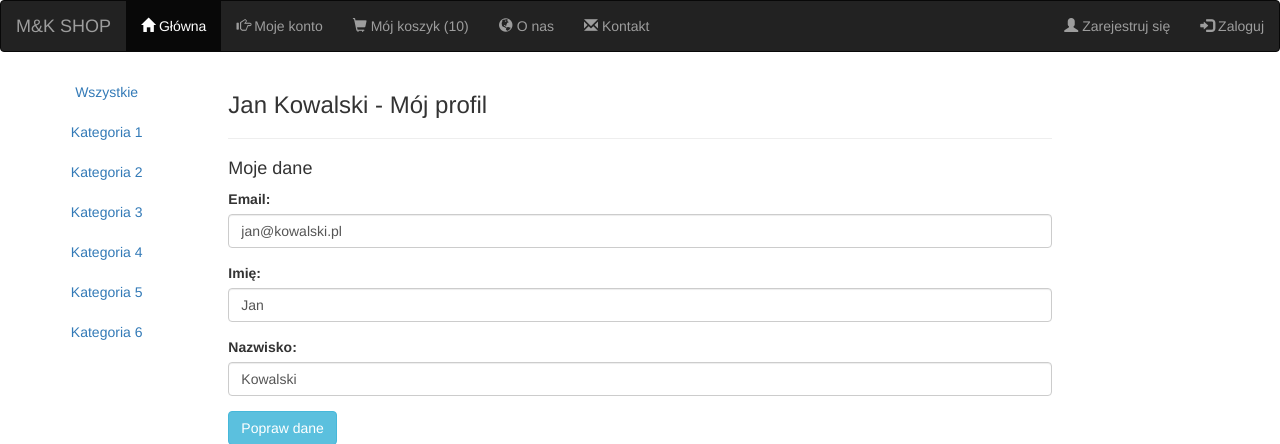
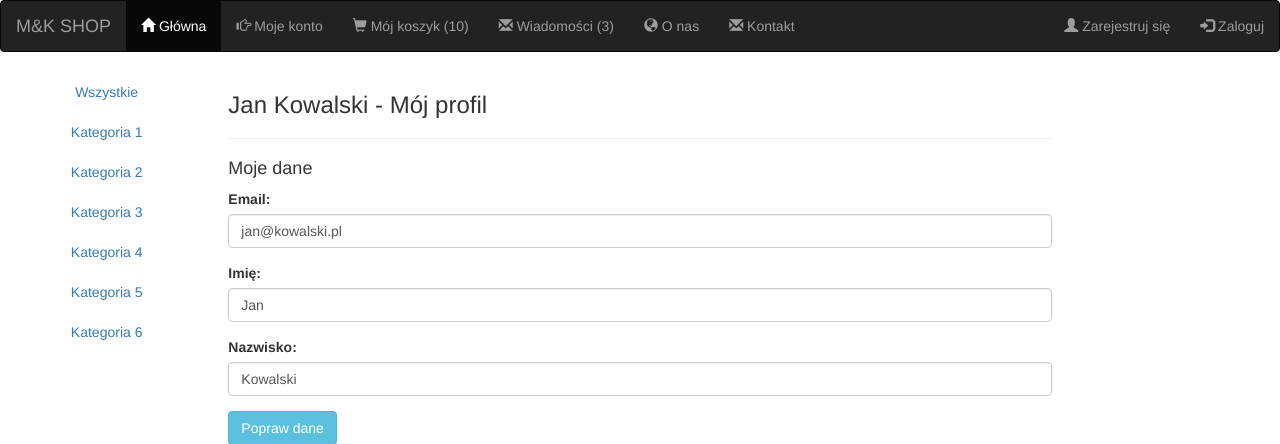
Before and after one commit to Karol-Szalwinski/M-K_SHOP, a PHP site: page /shop/user.php in a window 1280 px wide. Shown: the top 444 px of the page. Run offline with PHP 8.4, Linux system fonts and the light colour scheme.

Commit message:
Podstrona Wiadomości dla usera

```diff
--- a/shop/header.php
+++ b/shop/header.php
@@ -18,6 +18,7 @@ require_once __DIR__ . '/../src/required.php';
       <!--li><a href="#"><span class="glyphicon glyphicon-hand-right"></span> Nowe produkty</a></li-->
       <li><a href="user.php"><span class="glyphicon glyphicon-hand-right"></span> Moje konto</a></li>
       <li><a href="cart.php"><span class="glyphicon glyphicon-shopping-cart"></span> Mój koszyk (10)</a></li>
+      <li><a href="myMessages.php"><span class="glyphicon glyphicon-envelope"></span> Wiadomości (3)</a></li>
       <li><a href="aboutUs.php"><span class="glyphicon glyphicon-globe"></span> O nas</a></li>
       <li><a href="contact.php"><span class="glyphicon glyphicon-envelope"></span> Kontakt</a></li>
     </ul>
```
Also changed, not shown: shop/myMessages.php (added, +7 -0 lines).
